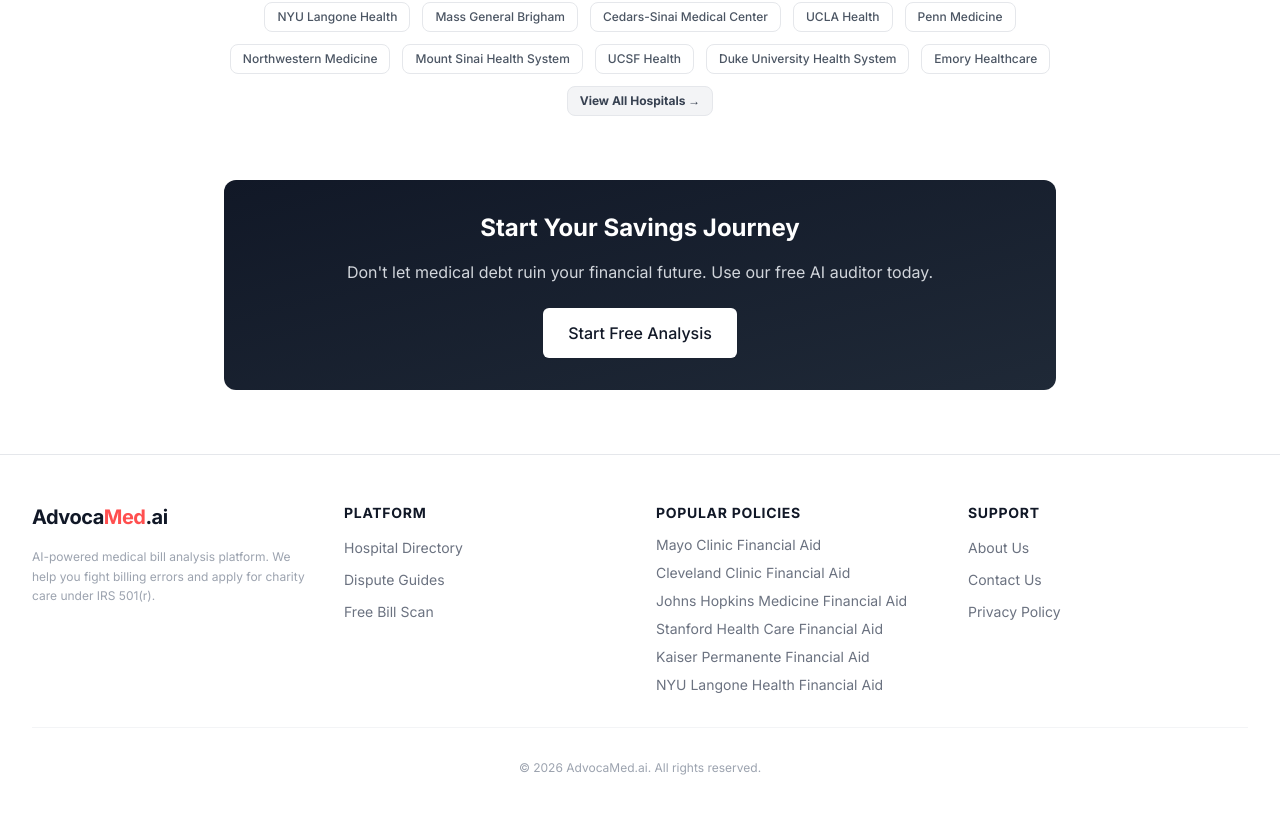
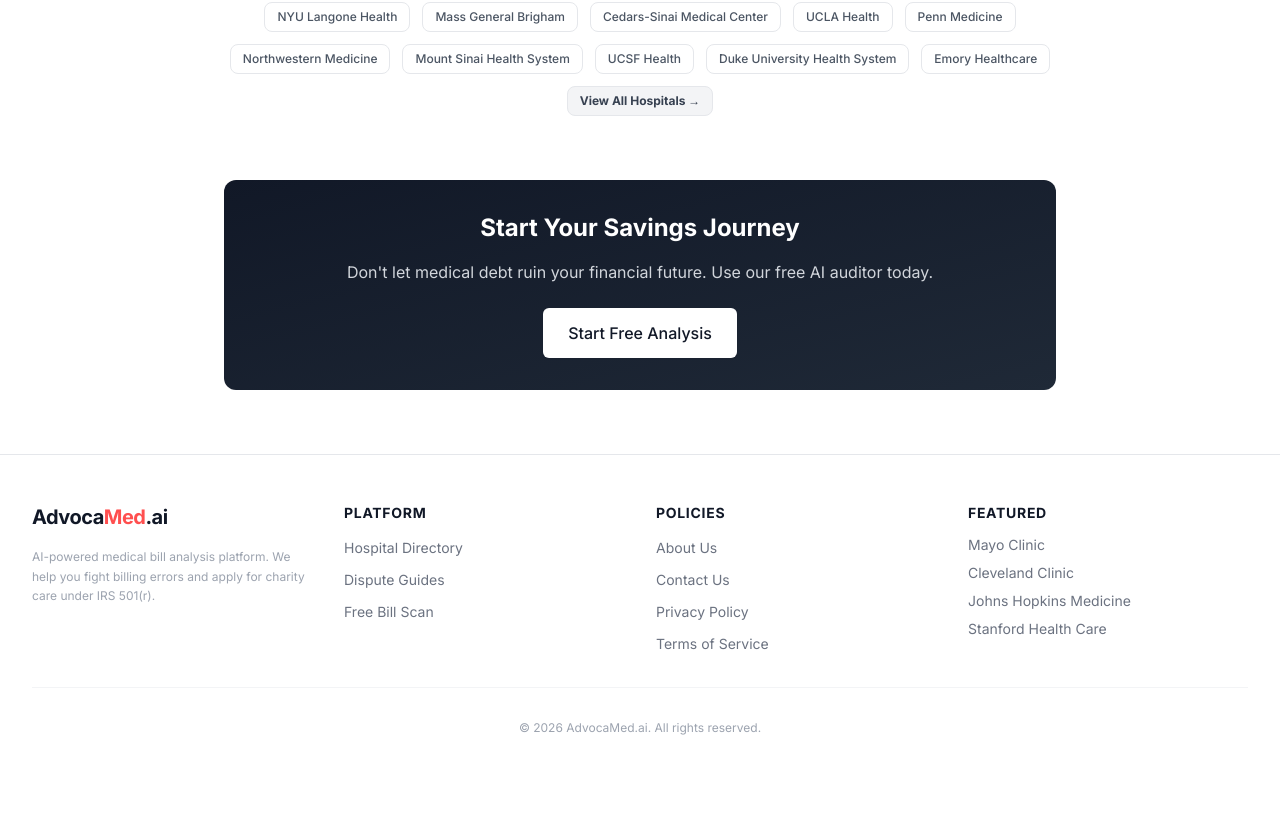
Before and after one commit to gkswjdgb/advocamed-ai, a React (Vite) app in the folder advocamed.ai/: page / in a window 1280 px wide. Shown: the part 2392-3206 px from the top of the page. After the commit the page ends 3176 px from the top, so only its background shows below. Built offline with nearby package versions, Linux system fonts and the light colour scheme.

Commit message:
Update App.tsx

```diff
--- a/advocamed.ai/App.tsx
+++ b/advocamed.ai/App.tsx
@@ -9,9 +9,10 @@ import { AnalysisResultView } from './components/AnalysisResult';
 import { SEOContent } from './components/SEOContent';
 import SEO from './components/SEO';
 import PrivacyPolicy from './components/PrivacyPolicy';
+import TermsOfService from './pages/TermsOfService'; // New Import
 import CookieBanner from './components/CookieBanner';
 import ScrollToTop from './components/ScrollToTop';
-import AboutUs from './pages/AboutUs'; // New Import
+import AboutUs from './pages/AboutUs';
 
 // Data
 import { demoAnalysisResult } from './data/demoData';
@@ -165,6 +166,7 @@ const App: React.FC = () => {
               <Route path="/about" element={<AboutUs />} />
               <Route path="/contact-us" element={<ContactUs />} />
               <Route path="/privacy-policy" element={<PrivacyPolicy />} />
+              <Route path="/terms" element={<TermsOfService />} />
               <Route path="*" element={<NotFound />} />
             </Routes>
           </div>
@@ -191,24 +193,25 @@ const App: React.FC = () => {
                 </div>
 
                 <div>
-                    <h3 className="text-sm font-bold text-gray-900 tracking-wider uppercase mb-3">Popular Policies</h3>
+                    <h3 className="text-sm font-bold text-gray-900 tracking-wider uppercase mb-3">Policies</h3>
                     <ul className="space-y-2">
-                        {featuredHospitals.map(h => (
-                            <li key={h.id}>
-                                <Link to={`/hospital/${h.slug}`} className="text-gray-500 hover:text-primary text-sm truncate block">
-                                    {h.name} Financial Aid
-                                </Link>
-                            </li>
-                        ))}
+                        <li><Link to="/about" className="text-gray-500 hover:text-primary text-sm">About Us</Link></li>
+                        <li><Link to="/contact-us" className="text-gray-500 hover:text-primary text-sm">Contact Us</Link></li>
+                        <li><Link to="/privacy-policy" className="text-gray-500 hover:text-primary text-sm">Privacy Policy</Link></li>
+                        <li><Link to="/terms" className="text-gray-500 hover:text-primary text-sm">Terms of Service</Link></li>
                     </ul>
                 </div>
 
                 <div>
-                    <h3 className="text-sm font-bold text-gray-900 tracking-wider uppercase mb-3">Support</h3>
+                   <h3 className="text-sm font-bold text-gray-900 tracking-wider uppercase mb-3">Featured</h3>
                     <ul className="space-y-2">
-                        <li><Link to="/about" className="text-gray-500 hover:text-primary text-sm">About Us</Link></li>
-                        <li><Link to="/contact-us" className="text-gray-500 hover:text-primary text-sm">Contact Us</Link></li>
-                        <li><Link to="/privacy-policy" className="text-gray-500 hover:text-primary text-sm">Privacy Policy</Link></li>
+                        {featuredHospitals.slice(0,4).map(h => (
+                            <li key={h.id}>
+                                <Link to={`/hospital/${h.slug}`} className="text-gray-500 hover:text-primary text-sm truncate block">
+                                    {h.name}
+                                </Link>
+                            </li>
+                        ))}
                     </ul>
                 </div>
               </div>
```
